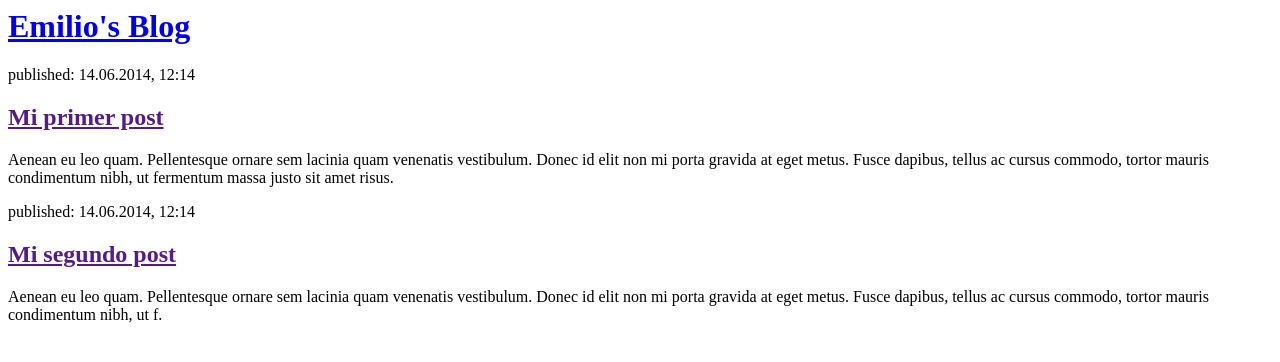
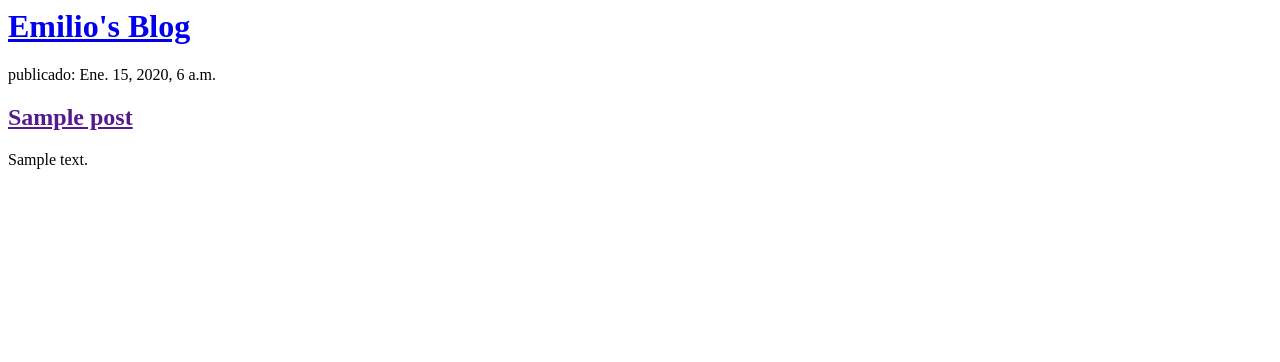
Before and after one commit to emilioferreyra/emilios_page, a Django app: page / in a window 1280 px wide. Shown: the top 362 px of the page. Run offline with Django 3.2, Linux system fonts and the light colour scheme; tables that the repository leaves empty hold one stand-in row (values such as "Sample post").

Commit message:
agregar posts a la plantilla html

```diff
--- a/src/blog/templates/blog/post_list.html
+++ b/src/blog/templates/blog/post_list.html
@@ -8,15 +8,13 @@
         </div>
 
         <div>
-            <p>published: 14.06.2014, 12:14</p>
-            <h2><a href="">Mi primer post</a></h2>
-            <p>Aenean eu leo quam. Pellentesque ornare sem lacinia quam venenatis vestibulum. Donec id elit non mi porta gravida at eget metus. Fusce dapibus, tellus ac cursus commodo, tortor mauris condimentum nibh, ut fermentum massa justo sit amet risus.</p>
-        </div>
-
-        <div>
-            <p>published: 14.06.2014, 12:14</p>
-            <h2><a href="">Mi segundo post</a></h2>
-            <p>Aenean eu leo quam. Pellentesque ornare sem lacinia quam venenatis vestibulum. Donec id elit non mi porta gravida at eget metus. Fusce dapibus, tellus ac cursus commodo, tortor mauris condimentum nibh, ut f.</p>
+            {% for post in posts %}
+            <div>
+                <p> publicado: {{ post.published_date }}</p>
+                <h2><a href="">{{ post.title }}</a></h2>
+                <p>{{ post.text|linebreaksbr }}</p>
+            </div>
+            {% endfor %}
         </div>
     </body>
 </html>
```
